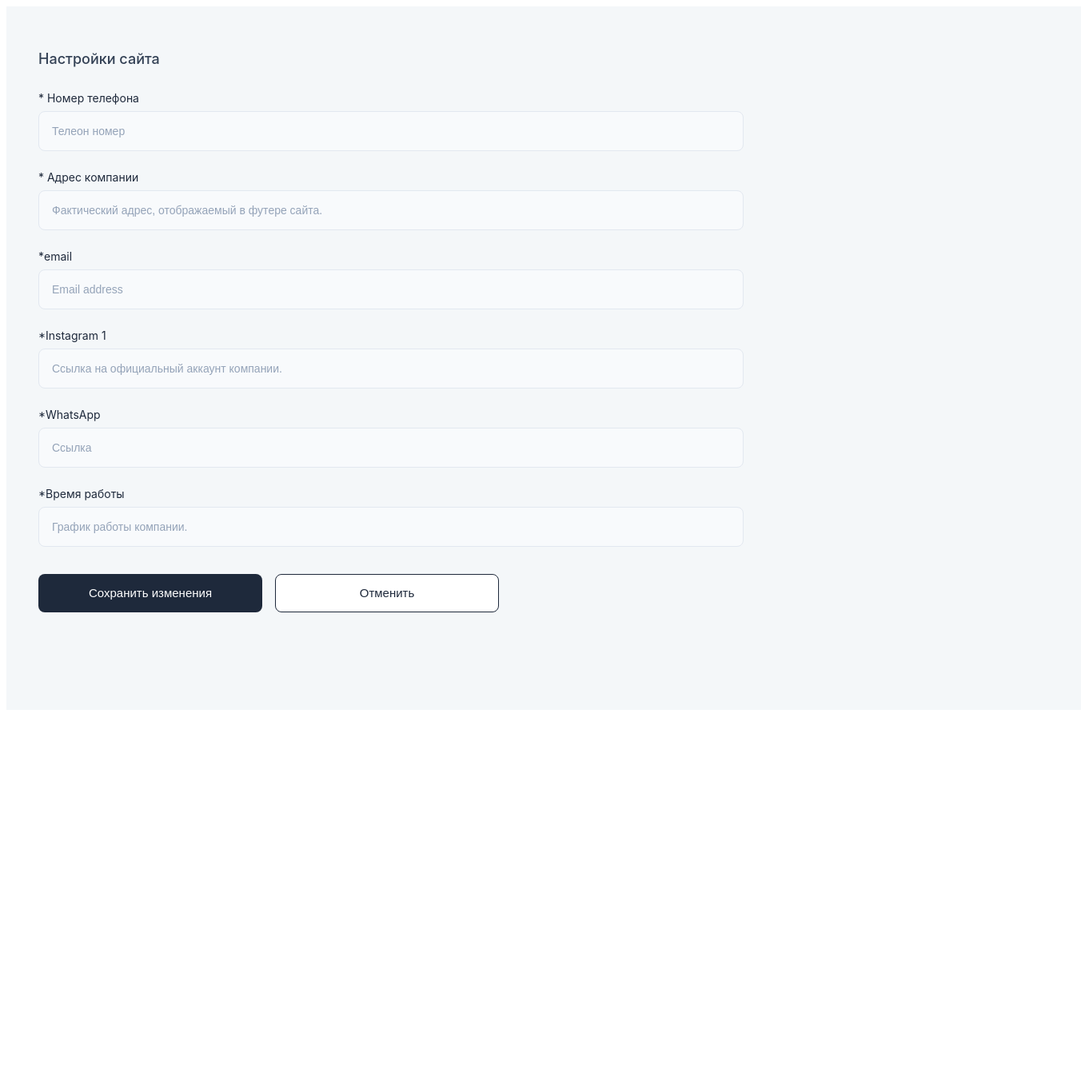
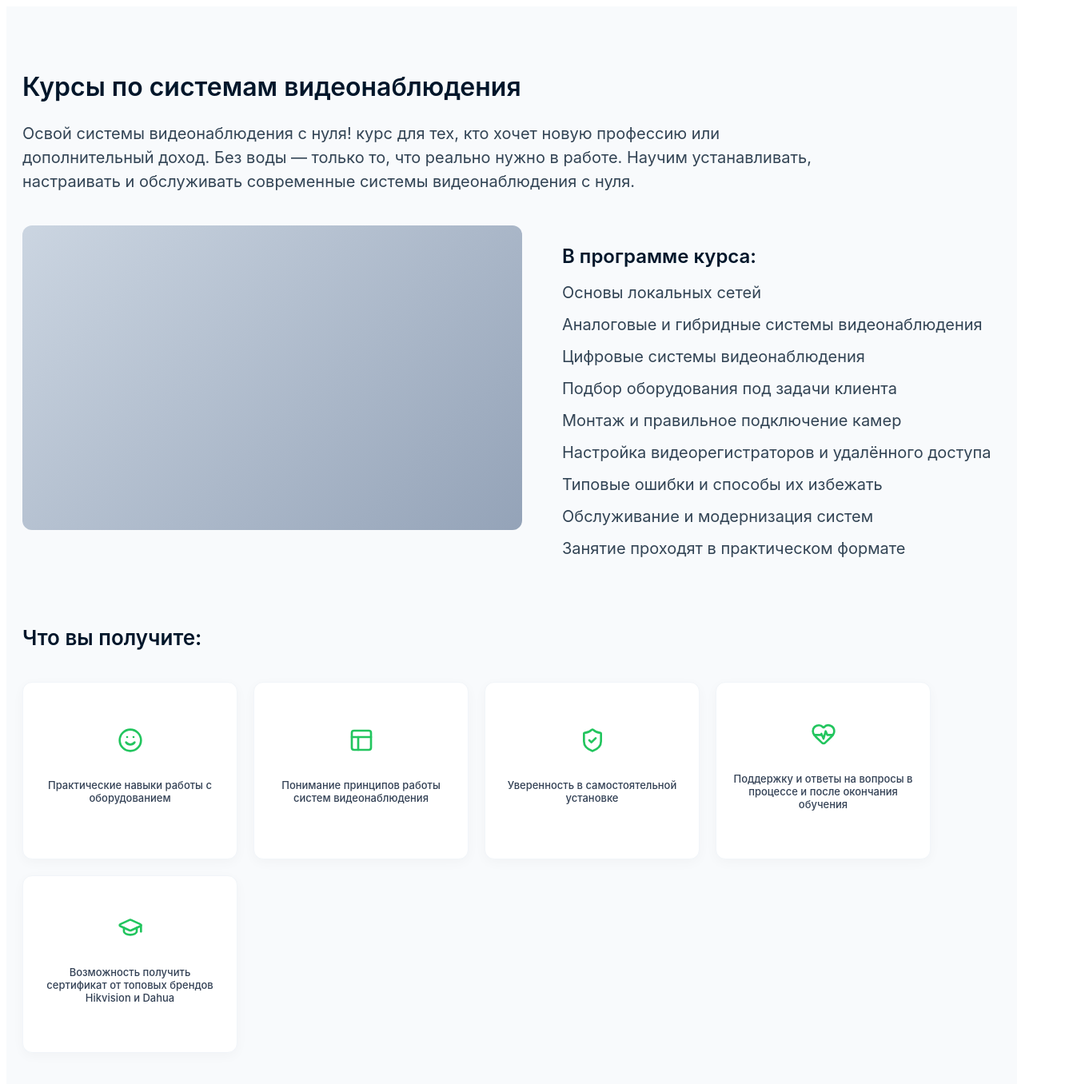
Before and after one commit to a1io6/baitech, a React (Vite) app: page / in a window 1280 px wide. Shown: the top 1356 px of the page at 80% size, 1352 px wide, since content can reach past the window. Before the commit the page ends 896 px from the top, so only its background shows below. Built offline with nearby package versions, Linux system fonts and the light colour scheme.

Commit message:
add coureDetails

```diff
--- a/src/app/App.jsx
+++ b/src/app/App.jsx
@@ -6,6 +6,7 @@ import EditProduct from '../widgets/camera/EditProduct';
 import UserTable from '../widgets/user/UserTable';
 import SettingWeb from '../widgets/settingWeb/SettingWeb';
 import UpdateSetting from '../widgets/settingWeb/UpdateSetting';
+import CourseDetails from '../widgets/course/CourseDetails';
 // import AdminPanel from './components/AdminPanel';
 // import AddProduct from './components/AddProduct';
 // import EditProduct from './components/EditProduct';
@@ -14,7 +15,8 @@ function App() {
   return (
    <UserTable/>,
    <SettingWeb/>,
-   <UpdateSetting/>
+   <UpdateSetting/>,
+   <CourseDetails/>
   );
 }
 
--- /dev/null
+++ b/src/widgets/course/CourseDetails.jsx
@@ -0,0 +1,76 @@
+import React from 'react';
+import './CourseDetails.scss';
+import { Smile, Layout, ShieldCheck, HeartPulse, GraduationCap } from 'lucide-react';
+
+const CourseDetails = () => {
+  const benefits = [
+    { icon: <Smile size={32} />, text: "Практические навыки работы с оборудованием" },
+    { icon: <Layout size={32} />, text: "Понимание принципов работы систем видеонаблюдения" },
+    { icon: <ShieldCheck size={32} />, text: "Уверенность в самостоятельной установке" },
+    { icon: <HeartPulse size={32} />, text: "Поддержку и ответы на вопросы в процессе и после окончания обучения" },
+    { icon: <GraduationCap size={32} />, text: "Возможность получить сертификат от топовых брендов Hikvision и Dahua" }
+  ];
+
+  return (
+    <div className="course-page">
+      <div className="course-container">
+        <header className="course-header">
+          <h1 className="course-title">Курсы по системам видеонаблюдения</h1>
+          <p className="course-description">
+            Освой системы видеонаблюдения с нуля! курс для тех, кто хочет новую профессию или дополнительный доход.
+            Без воды — только то, что реально нужно в работе. Научим устанавливать, настраивать и обслуживать
+            современные системы видеонаблюдения с нуля.
+          </p>
+        </header>
+
+        <main className="course-main-info">
+          <div className="course-image">
+            <div className="image-placeholder"></div>
+          </div>
+
+          <div className="course-program">
+            <h3>В программе курса:</h3>
+            <div className="program-items">
+              <p>Основы локальных сетей</p>
+              <p>Аналоговые и гибридные системы видеонаблюдения</p>
+              <p>Цифровые системы видеонаблюдения</p>
+              <p>Подбор оборудования под задачи клиента</p>
+              <p>Монтаж и правильное подключение камер</p>
+              <p>Настройка видеорегистраторов и удалённого доступа</p>
+              <p>Типовые ошибки и способы их избежать</p>
+              <p>Обслуживание и модернизация систем</p>
+              <p>Занятие проходят в практическом формате</p>
+            </div>
+          </div>
+        </main>
+
+        <section className="benefits-section">
+          <h2>Что вы получите:</h2>
+          <div className="benefits-grid">
+            {benefits.map((item, index) => (
+              <div key={index} className="benefit-card">
+                <div className="icon-wrapper">{item.icon}</div>
+                <p className="benefit-text">{item.text}</p>
+              </div>
+            ))}
+          </div>
+        </section>
+
+        <footer className="course-footer">
+          <div className="footer-links">
+            <p>Перечень курсов: СКУД- Система Контроля и Управления Доступом</p>
+            <p>СВН- Системы Видеонаблюдения</p>
+            <p>ОПС- Охранно-Пожарная Сигнализация</p>
+            <p>Подготовка и обучение реализации проектных объектов</p>
+          </div>
+          <div className="footer-contact">
+            <p>Звоните проконсультируем:</p>
+            <a href="tel:+996503406805">+996 503 406 805</a>
+          </div>
+        </footer>
+      </div>
+    </div>
+  );
+};
+
+export default CourseDetails;
--- /dev/null
+++ b/src/widgets/course/CourseDetails.scss
@@ -0,0 +1,198 @@
+.course-page {
+  background-color: #f8fafc;
+  display: flex;
+  justify-content: center;
+  padding: 60px 20px;
+
+  // Мобилдик түзмөктөрдө четтериндеги боштукту азайтуу
+  @media (max-width: 768px) {
+    padding: 30px 15px;
+  }
+}
+
+.course-container {
+  width: 100%; // Контейнер ийкемдүү болушу үчүн 100%
+  max-width: 1440px;
+  font-family: 'Inter', sans-serif;
+  color: #0f172a;
+
+  .course-title {
+    font-size: clamp(24px, 5vw, 32px);
+    font-weight: 600;
+    margin-bottom: 24px;
+    color: #00162A;
+  }
+
+  .course-description {
+    font-size: 20px;
+    line-height: 1.5;
+    max-width: 1000px;
+    color: #00162ACC;
+    margin-bottom: 40px;
+
+    @media (max-width: 768px) {
+      font-size: 18px; // Телефондо бир аз кичирээк
+    }
+  }
+
+  .course-main-info {
+    display: flex;
+    gap: 50px;
+    margin-bottom: 80px;
+
+    // Планшет жана телефондо сүрөт менен программаны астын-үстүн кылуу
+    @media (max-width: 1100px) {
+      flex-direction: column;
+      gap: 30px;
+      margin-bottom: 50px;
+    }
+
+    .course-image {
+      flex-shrink: 0;
+      width: 625px;
+      height: 381px;
+      border-radius: 12px;
+      background: #e2e8f0;
+      overflow: hidden;
+
+      @media (max-width: 1100px) {
+        width: 100%; // Планшетте толук туурасы
+        max-width: 625px;
+      }
+
+      @media (max-width: 768px) {
+        width: 100%;
+        height: 250px; // Телефондо бийиктигин азайтуу
+      }
+
+      .image-placeholder {
+        width: 100%;
+        height: 100%;
+        background: linear-gradient(135deg, #cbd5e1 0%, #94a3b8 100%);
+      }
+    }
+
+    .course-program {
+      flex: 1;
+      h3 {
+        font-size: 24px;
+        margin-bottom: 15px;
+        font-weight: 600;
+        color: #00162A;
+      }
+
+      .program-items {
+        display: flex;
+        flex-direction: column;
+        gap: 8px;
+
+        p {
+          font-size: 20px;
+          color: #00162ACC;
+          margin: 0;
+          padding: 4px 0;
+          line-height: 1.2; // line-height бир аз көбөйтүлдү, тексттер жабышпашы үчүн
+          position: relative;
+
+          @media (max-width: 768px) {
+            font-size: 17px; // Телефондо текстти бир аз кичирейтүү
+          }
+        }
+      }
+    }
+  }
+
+  .benefits-section {
+    margin-bottom: 80px;
+    h2 {
+      font-size: 26px;
+      margin-bottom: 40px;
+      font-weight: 600;
+      color: #00162A;
+
+      @media (max-width: 768px) {
+        margin-bottom: 25px;
+      }
+    }
+
+    .benefits-grid {
+      display: flex;
+      flex-wrap: wrap;
+      gap: 20px;
+
+      // Телефондо карталарды ортого түздөө
+      @media (max-width: 768px) {
+        justify-content: center;
+      }
+
+      .benefit-card {
+        width: 227px;
+        height: 180px;
+        background: #ffffff;
+        border-radius: 12px;
+        border: 1px solid #f1f5f9;
+        box-shadow: 0 4px 15px rgba(0, 0, 0, 0.03);
+        padding: 20px;
+        display: flex;
+        flex-direction: column;
+        align-items: center;
+        justify-content: center;
+        text-align: center;
+        transition: 0.3s ease;
+
+        // Өтө кичине телефондордо картанын туурасын бир аз азайтуу
+        @media (max-width: 480px) {
+          width: 100%;
+          max-width: 280px;
+        }
+
+        &:hover {
+          transform: translateY(-8px);
+          box-shadow: 0 10px 25px rgba(0, 0, 0, 0.08);
+          border-color: #22c55e;
+        }
+
+        .icon-wrapper { color: #22c55e; margin-bottom: 15px; }
+        .benefit-text { font-size: 13px; font-weight: 500; color: #334155; }
+      }
+    }
+  }
+
+  .course-footer {
+    display: flex;
+    justify-content: space-between;
+    align-items: flex-end;
+    border-top: 1px solid #e2e8f0;
+    padding-top: 40px;
+    gap: 20px;
+
+    // Телефондо футерди тигинен тизүү
+    @media (max-width: 900px) {
+      flex-direction: column;
+      align-items: flex-start;
+      gap: 30px;
+    }
+
+    .footer-links p {
+      font-size: 16px;
+      color: #00162ACC;
+      margin-bottom: 8px;
+    }
+
+    .footer-contact {
+      text-align: right;
+
+      @media (max-width: 900px) {
+        text-align: left;
+      }
+
+      a {
+        font-size: 20px;
+        font-weight: 500;
+        color: #1e293b;
+        text-decoration: none;
+        &:hover { color: #10b981; }
+      }
+    }
+  }
+}
```
